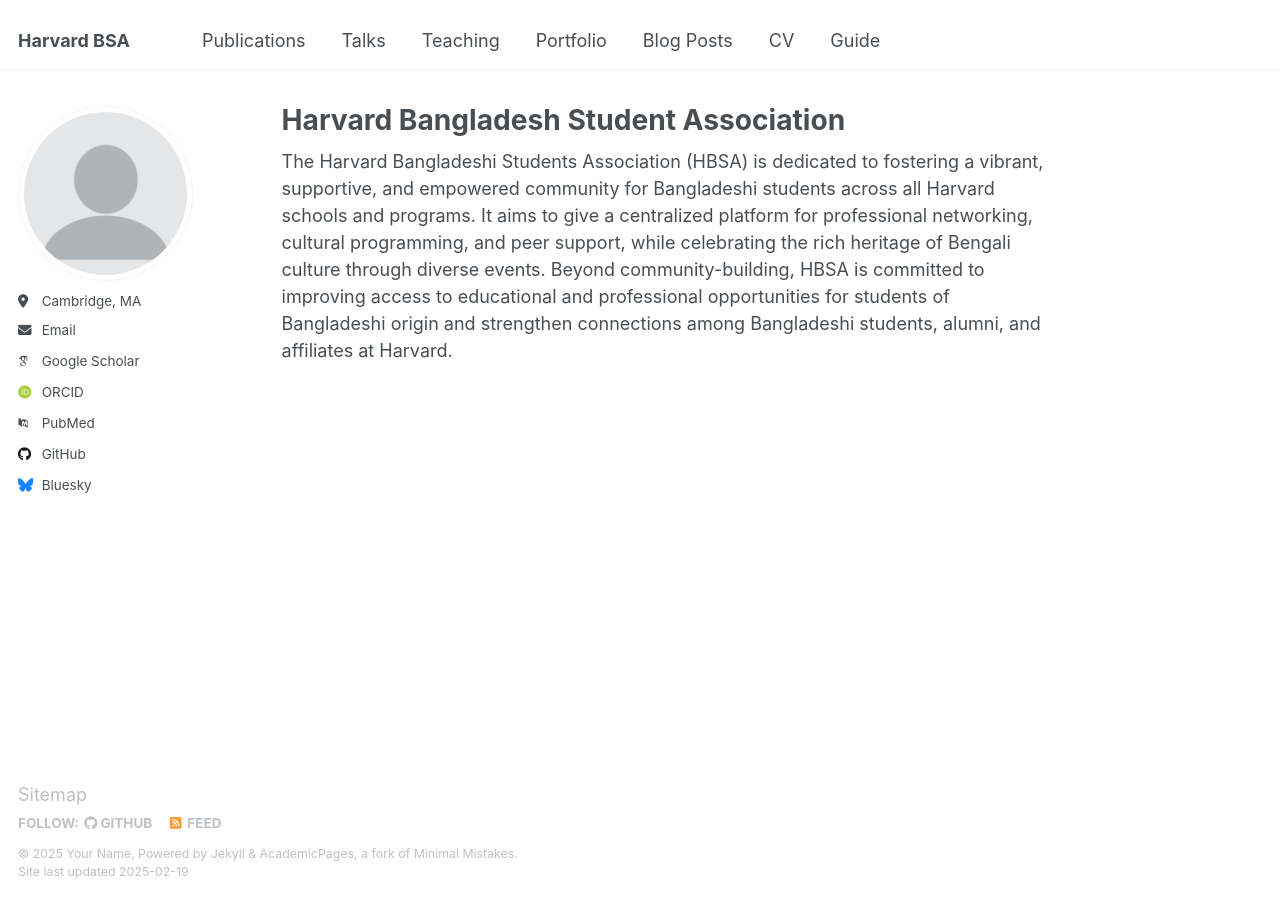
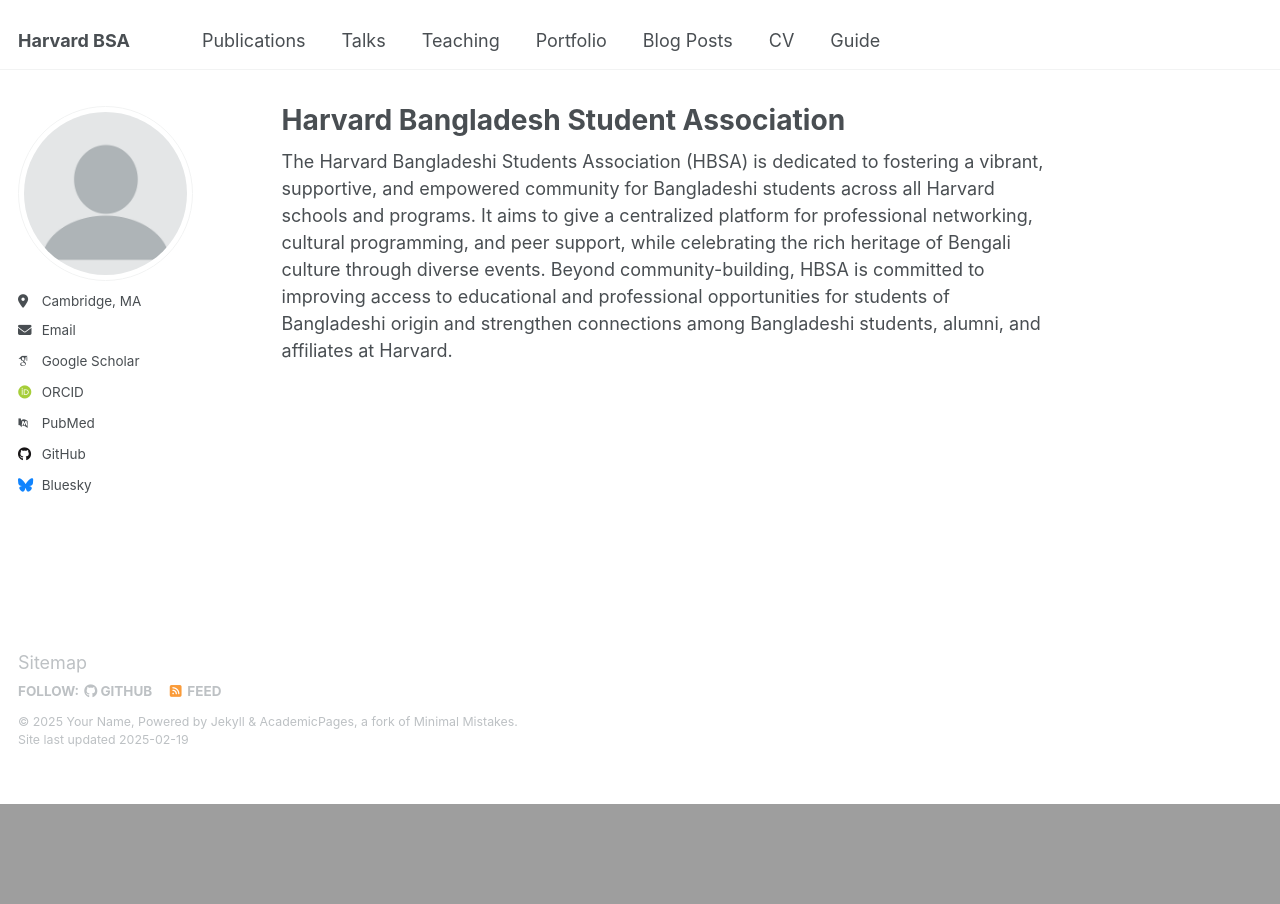
Before and after one commit to harvardbsa/harvardbsa.github.io, a Jekyll site: the page built from _pages/about.md, in a window 1280 px wide. Built offline with Jekyll 4.4.1, drawn with Linux system fonts in a browser that asks for light colours; some web fonts are replaced.

Commit message:
adding a new footer

```diff
--- a/_config.yml
+++ b/_config.yml
@@ -351,3 +351,13 @@
   clippings: all
   ignore:
     envs: development
+
+# Sass/SCSS
+sass:
+  sass_dir: _sass
+  style: compressed # http://sass-lang.com/documentation/file.SASS_REFERENCE.html#output_style
+
+# Add custom footer banner settings
+footer_banner:
+  image: "banner_image.jpeg"
+  tile: true
--- /dev/null
+++ b/_sass/_custom.scss
@@ -0,0 +1,12 @@
+.page__footer {
+    &::after {
+      content: '';
+      display: block;
+      width: 100%;
+      height: 100px;  // Adjust height as needed
+      background-image: url('../images/banner_image.jpeg');
+      background-repeat: repeat-x;
+      background-position: bottom;
+      margin-top: 2em;
+    }
+  }
--- a/assets/css/main.scss
+++ b/assets/css/main.scss
@@ -40,3 +40,5 @@
     "vendor/font-awesome/brands",
     "vendor/magnific-popup/magnific-popup"
 ;
+
+@import "custom";
```
Also changed, not shown: 1 other file.
